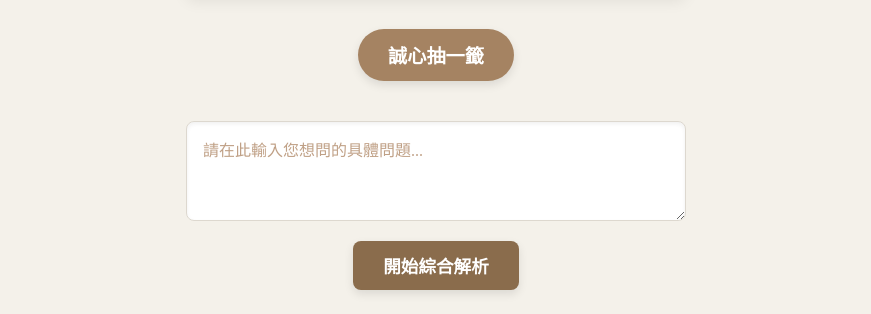
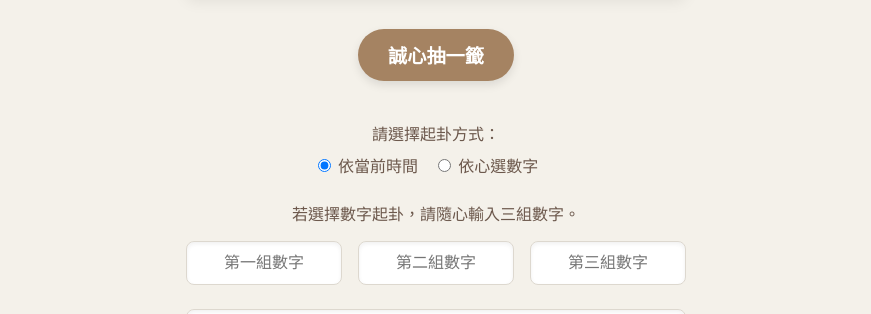
Before and after one commit to tim001491/guanyin-temple1, a website: page index.html in a window 1280 px wide. Shown: the part 857-1171 px from the top of the page, without its empty margins (204-1075 px from the left). Drawn offline with Linux system fonts and the light colour scheme.

```diff
--- a/index.html
+++ b/index.html
@@ -17,7 +17,6 @@
         header h1 { font-size: 2.5rem; font-weight: 600; margin-bottom: 1rem; color: #8a6c4c; text-shadow: 1px 1px 2px rgba(0,0,0,0.1); }
         header p { font-size: 1rem; color: #6c584c; margin-bottom: 1rem; }
 
-        /* 日期與干支的樣式 */
         #date-display {
             font-size: 0.95rem;
             color: #8a6c4c;
@@ -39,7 +38,7 @@
             width: 25%;
         }
         .bazi-char {
-            font-size: 1.8rem; /* [修改] 將字體從 2.2rem 縮小為 1.8rem */
+            font-size: 1.8rem;
             font-weight: 600;
             line-height: 1.1;
             color: #3d2c1d;
@@ -65,6 +64,45 @@
         #draw-button:hover { background-color: #8a6c4c; transform: translateY(-2px); box-shadow: 0 6px 15px rgba(0,0,0,0.15); }
         #draw-button:active { transform: translateY(0); box-shadow: 0 2px 5px rgba(0,0,0,0.1); }
         #analysis-section { margin-top: 2.5rem; width: 100%; }
+
+        /* [新增] 起卦方式選擇器的樣式 */
+        #method-selector {
+            color: #6c584c;
+            margin-bottom: 1.5rem;
+        }
+        #method-selector label {
+            margin: 0 1rem 0 0.2rem;
+            cursor: pointer;
+        }
+        #method-selector input[type="radio"] {
+            cursor: pointer;
+        }
+
+        #number-input-section { margin-bottom: 1.5rem; }
+        #number-input-section p { color: #6c584c; margin-bottom: 1rem; font-size: 1rem; }
+        #number-input-container { display: flex; justify-content: space-between; gap: 1rem; }
+        .number-input {
+            font-family: 'Noto Serif TC', serif;
+            font-size: 1rem;
+            width: 32%;
+            padding: 0.75rem;
+            border: 1px solid #ddd8cf;
+            border-radius: 8px;
+            background-color: #fff;
+            color: #3d2c1d;
+            text-align: center;
+            box-shadow: inset 0 2px 4px rgba(0,0,0,0.06);
+            appearance: none;
+            -moz-appearance: textfield;
+        }
+        .number-input:focus {
+             outline: none; border-color: #b08968; box-shadow: 0 0 0 3px rgba(176, 137, 104, 0.2);
+        }
+        .number-input::-webkit-outer-spin-button,
+        .number-input::-webkit-inner-spin-button {
+            -webkit-appearance: none;
+            margin: 0;
+        }
 
         #question-input { font-family: 'Noto Serif TC', serif; font-size: 1rem; width: 100%; min-height: 100px; padding: 1rem; border: 1px solid #ddd8cf; border-radius: 8px; background-color: #fff; color: #3d2c1d; box-shadow: inset 0 2px 4px rgba(0,0,0,0.06); resize: vertical; margin-bottom: 1rem; line-height: 1.6; }
         #question-input::placeholder { color: #b08968; opacity: 0.8; }
@@ -123,6 +161,27 @@
             <button id="draw-button">誠心抽一籤</button>
 
             <div id="analysis-section">
+
+                <div id="method-selector">
+                    <p style="margin-bottom: 0.5rem;">請選擇起卦方式：</p>
+                    <div>
+                        <input type="radio" id="time-method" name="divination-method" value="time" checked>
+                        <label for="time-method">依當前時間</label>
+
+                        <input type="radio" id="number-method" name="divination-method" value="number">
+                        <label for="number-method">依心選數字</label>
+                    </div>
+                </div>
+
+                <div id="number-input-section">
+                    <p>若選擇數字起卦，請隨心輸入三組數字。</p>
+                    <div id="number-input-container">
+                        <input type="number" id="num1-input" class="number-input" placeholder="第一組數字">
+                        <input type="number" id="num2-input" class="number-input" placeholder="第二組數字">
+                        <input type="number" id="num3-input" class="number-input" placeholder="第三組數字">
+                    </div>
+                </div>
+
                 <textarea id="question-input" placeholder="請在此輸入您想問的具體問題..."></textarea>
                 <button id="analysis-button">開始綜合解析</button>
 
@@ -227,6 +286,9 @@
         const aiResultEl = document.getElementById('ai-analysis-result');
         const dateDisplayEl = document.getElementById('date-display');
         const baziDisplayEl = document.getElementById('bazi-display');
+        const num1Input = document.getElementById('num1-input');
+        const num2Input = document.getElementById('num2-input');
+        const num3Input = document.getElementById('num3-input');
 
         let currentPoem = {};
         let currentBazi = {};
@@ -320,9 +382,26 @@
             const payload = {
                 question: question,
                 poemTitle: currentPoem.title,
-                poemText: currentPoem.text,
-                bazi: currentBazi
+                poemText: currentPoem.text
             };
+
+            // [修改] 根據選擇的起卦方式，加入對應的數據
+            const selectedMethod = document.querySelector('input[name="divination-method"]:checked').value;
+            if (selectedMethod === 'time') {
+                payload.bazi = currentBazi;
+            } else {
+                const num1 = parseInt(num1Input.value);
+                const num2 = parseInt(num2Input.value);
+                const num3 = parseInt(num3Input.value);
+
+                if (isNaN(num1) || isNaN(num2) || isNaN(num3)) {
+                    showCustomAlert("請務必在三個數字欄位中都輸入有效的數字。");
+                    analysisButton.disabled = false; // 解除按鈕鎖定
+                    resultWrapper.style.display = 'none'; // 隱藏結果區
+                    return;
+                }
+                payload.numbers = { num1, num2, num3 };
+            }
 
             try {
                 // 請將 '/api/analyze' 替換成您部署後端的實際 URL
@@ -349,7 +428,7 @@
                 const hex = data.hexagram;
                 if(hex && hex.main && hex.changed) {
                     hexagramWrapper.innerHTML = `
-                        <h3 style="font-size: 1.5rem; font-weight: 600; text-align: center; margin-bottom: 1rem; color: #b08968;">時間卦象</h3>
+                        <h3 style="font-size: 1.5rem; font-weight: 600; text-align: center; margin-bottom: 1rem; color: #b08968;">${selectedMethod === 'time' ? '時間' : '數字'}卦象</h3>
                         <div style="font-size: 2.5rem; text-align: center; font-weight: 600; line-height: 1;">${hex.main.upper.symbol}</div>
                         <div style="font-size: 2.5rem; text-align: center; font-weight: 600; line-height: 1;">${hex.main.lower.symbol}</div>
                         <p style="text-align: center; margin-top: 0.75rem; font-size: 1.2rem;">${hex.main.name} <span style="color: #c0392b; font-weight: 600;">(動爻：${hex.movingLine})</span> → ${hex.changed.name}</p>
@@ -412,10 +491,10 @@
                 const hourPillar = lunar.getTimeInGanZhi();
 
                 currentBazi = {
-                    year: yearPillar,
+                    year: lunar.getYear(),
                     month: lunar.getMonth(),
                     day: lunar.getDay(),
-                    hour: lunar.getTimeZhi()
+                    hour: today.getHours()
                 };
 
                 const pillars = { '年': yearPillar, '月': monthPillar, '日': dayPillar, '時': hourPillar };
```
